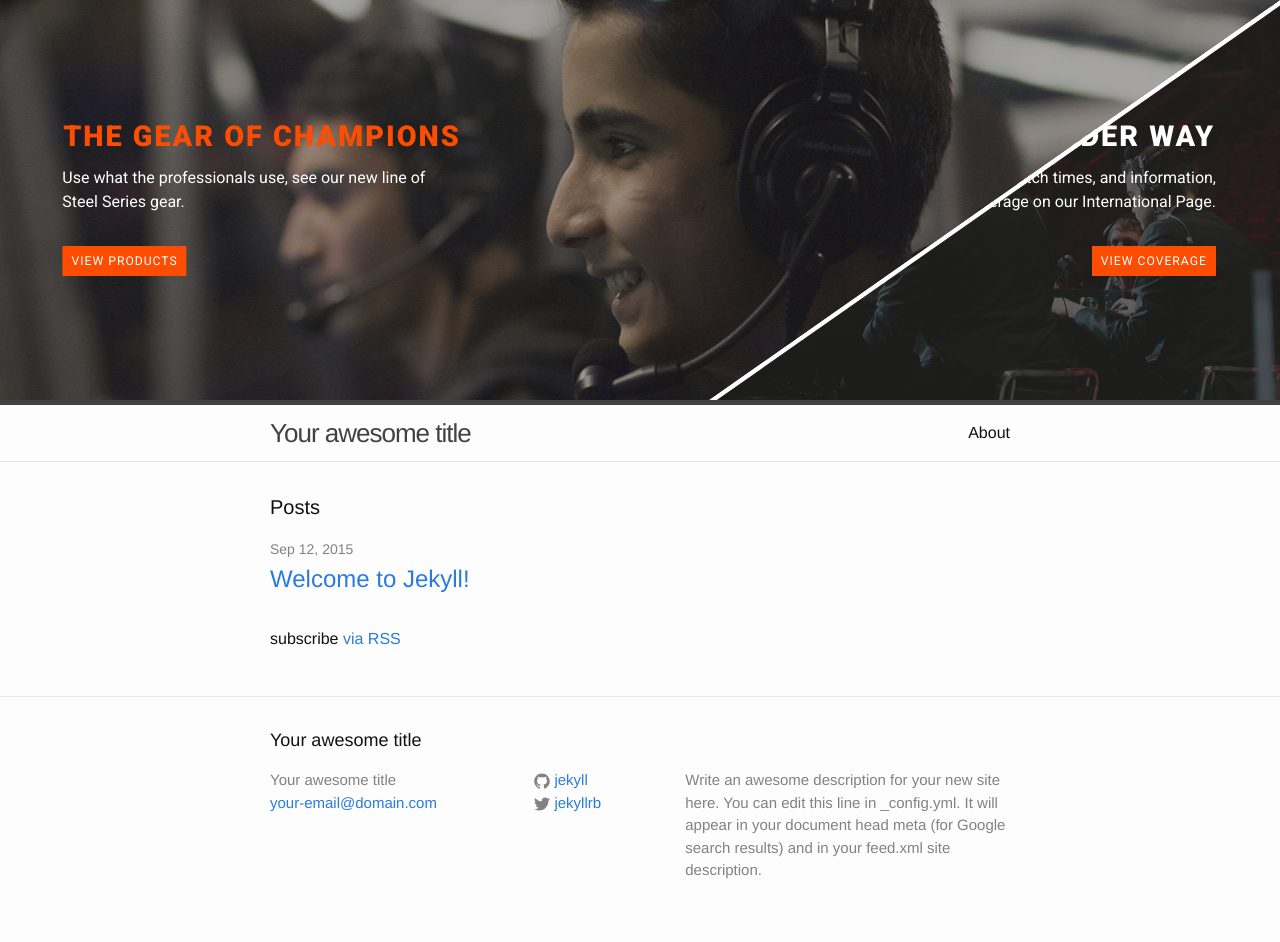
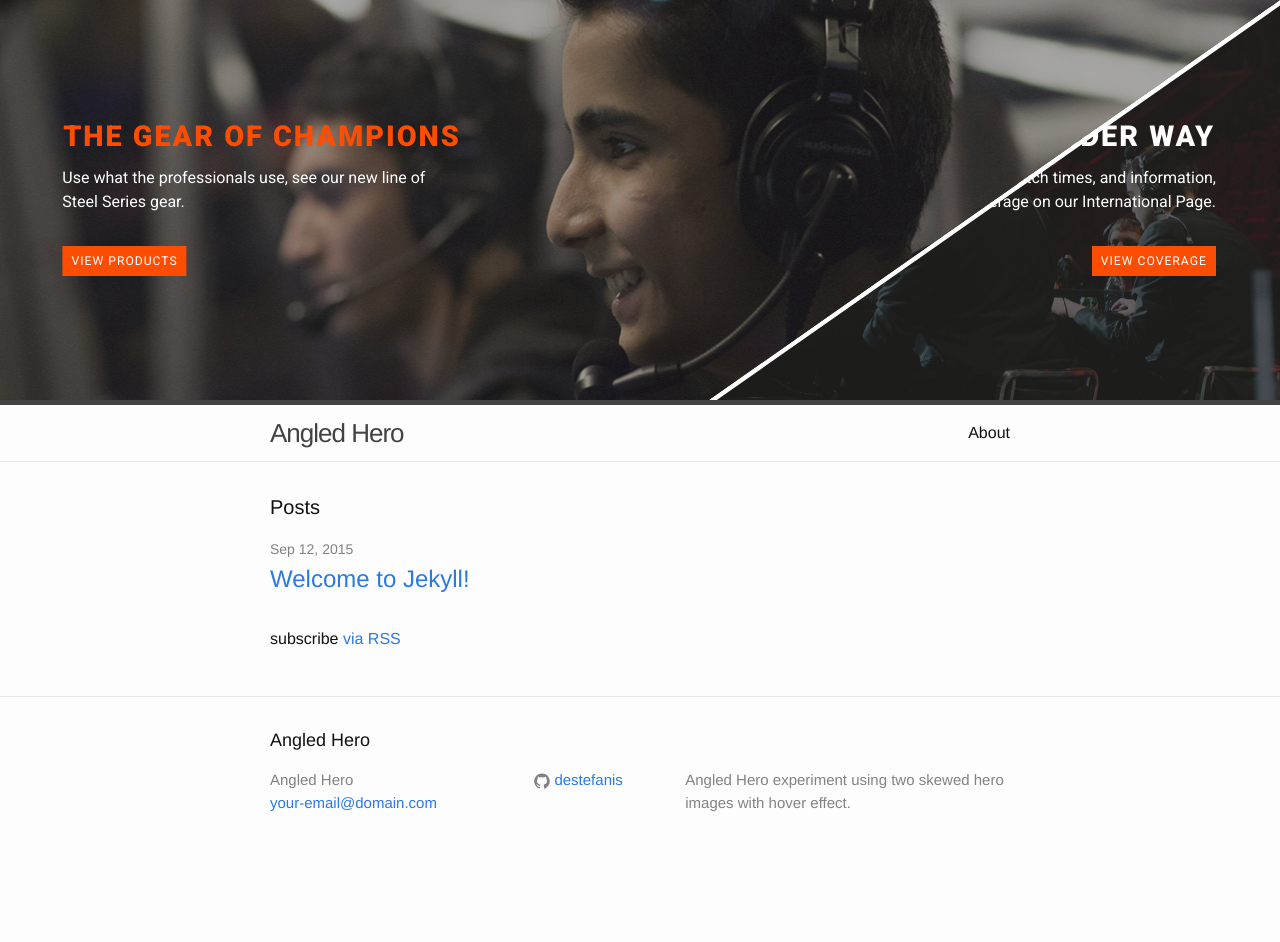
Before and after one commit to destefanis/angled-hero, a Jekyll site: the page built from index.html, in a window 1280 px wide. Built offline with Jekyll 4.4.1, drawn with Linux system fonts in a browser that asks for light colours; after the commit the page ends 900 px from its top, so only the background shows below that.

Commit message:
Updated yml file

```diff
--- a/_config.yml
+++ b/_config.yml
@@ -1,14 +1,11 @@
 # Site settings
-title: Your awesome title
+title: Angled Hero
 email: your-email@domain.com
-description: > # this means to ignore newlines until "baseurl:"
-  Write an awesome description for your new site here. You can edit this
-  line in _config.yml. It will appear in your document head meta (for
-  Google search results) and in your feed.xml site description.
+description: Angled Hero experiment using two skewed hero images with hover effect.
 baseurl: "" # the subpath of your site, e.g. /blog/
-url: "http://yourdomain.com" # the base hostname & protocol for your site
-twitter_username: jekyllrb
-github_username:  jekyll
+url: "http://destefanis.github.io/angled-hero/" # the base hostname & protocol for your site
+twitter_username:
+github_username: destefanis
 
 # Build settings
 markdown: kramdown
```
